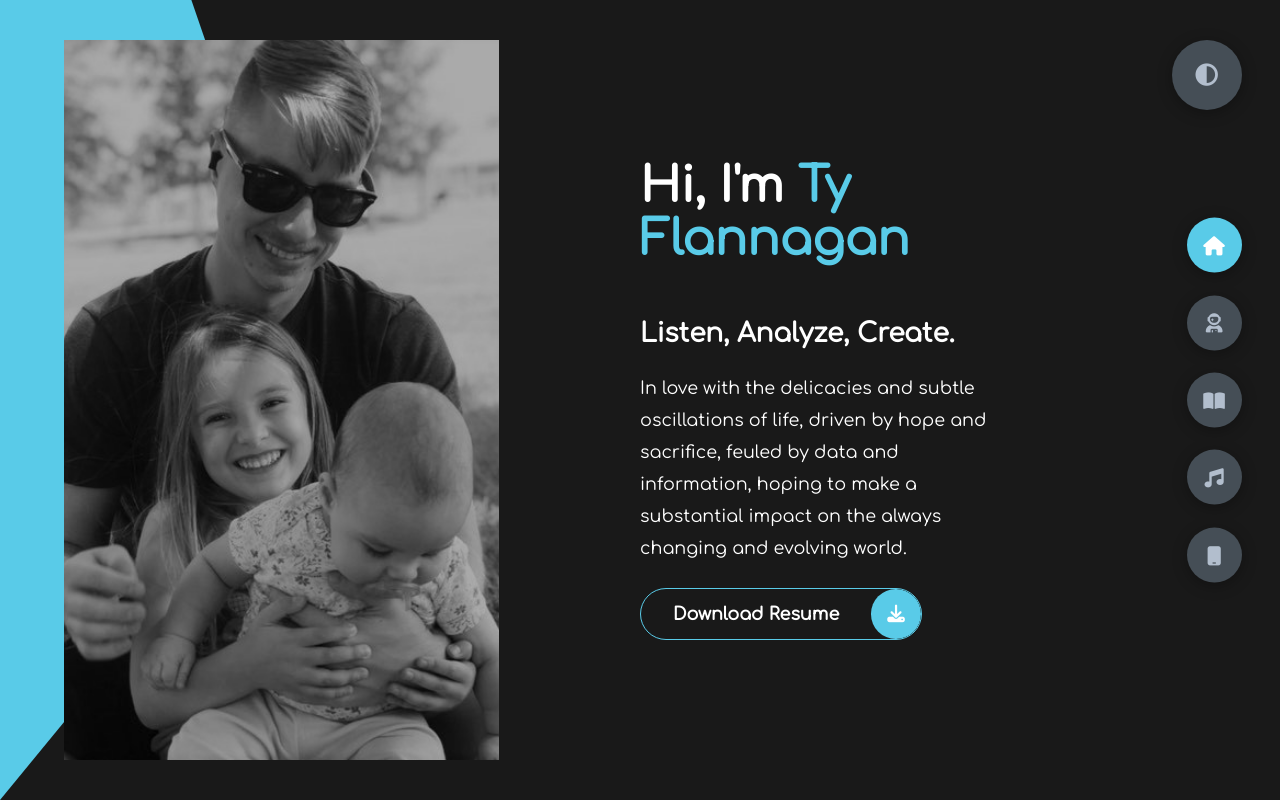
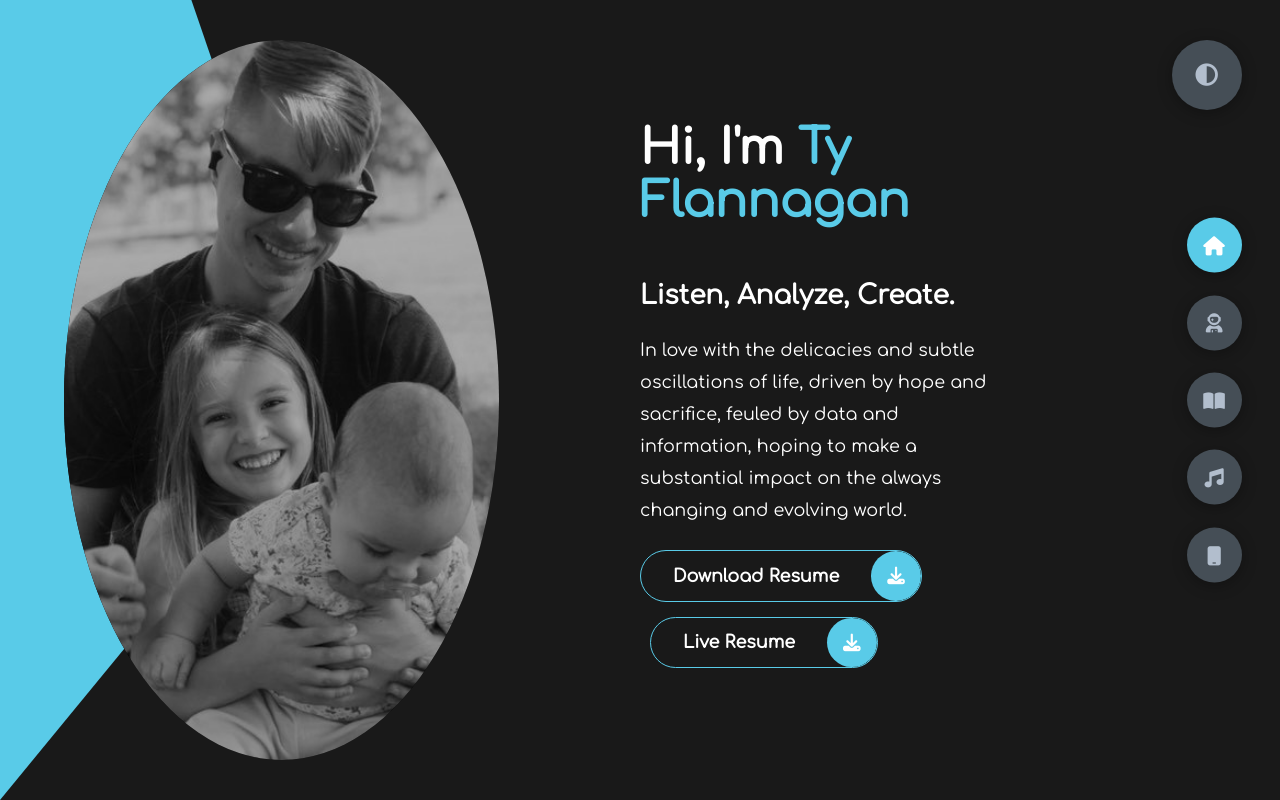
Before and after one commit to tflannagan/Portfolio, a plain HTML site: page index.html in a window 1280 px wide. Drawn offline with Linux system fonts and the light colour scheme.

Commit message:
updated image and added live resume link

```diff
--- a/index.html
+++ b/index.html
@@ -34,6 +34,12 @@
                         <span class="btn-icon"><i class="fas fa-download"></i></span>
                     </a>
                 </div>
+                <div class="btn-con-live">
+                    <a href="https://tflannagan.github.io/Resume/" class="main-btn">
+                        <span class="btn-text">Live Resume</span>
+                        <span class="btn-icon"><i class="fas fa-download"></i></span>
+                    </a>
+                </div>
             </div>
         </div>
     </header>
@@ -50,7 +56,7 @@
                        <br>
                     </p>
                     <div class="btn-con">
-                        <a href="#" class="main-btn">
+                        <a href="./assets/Ty's Resume (2022) (Update).pdf" class="main-btn">
                             <span class="btn-text">Download Resume</span>
                             <span class="btn-icon"><i class="fas fa-download"></i></span>
                         </a>
@@ -208,7 +214,7 @@
         </section>
         <section class="container" id="portfolio">
             <div class="main-title">
-                <h2>My <span>Portfolio</span><span class="bg-text">My Work</span></h2>
+                <h2>My <span>Work</span><span class="bg-text">My Work</span></h2>
             </div>
             <p class="port-text">
                 Here is some of my work...
--- a/styles/styles.scss
+++ b/styles/styles.scss
@@ -201,13 +201,14 @@ section {
 
       }
       .image {
-          border-radius: var(--br-sm-2);
+          border-radius: 50%;
           height: 90%;
           width: 68%;
           margin-left: 4rem;
           background-color: var(--color-black);
           transition: all .5s ease-in-out;
           img {
+              border-radius: 50%;
               width: 100%;
               height: 100%;
               object-fit: cover;
@@ -513,6 +514,7 @@ section {
           }
       }
       img {
+          border-radius: 10%;
           width: 100%;
           height: 300px;
           object-fit: cover;
@@ -657,7 +659,14 @@ section {
 .btn-con {
   display: flex;
   align-self: flex-start;
+  padding-bottom: 5px;
+
 }
+.btn-con-live {
+    display: flex;
+    align-self: flex-start;
+    padding: 10px;
+  }
 .main-btn {
   border-radius: 30px;
   color: inherit;
```
Also changed, not shown: css/styles.css, 2 other files.
